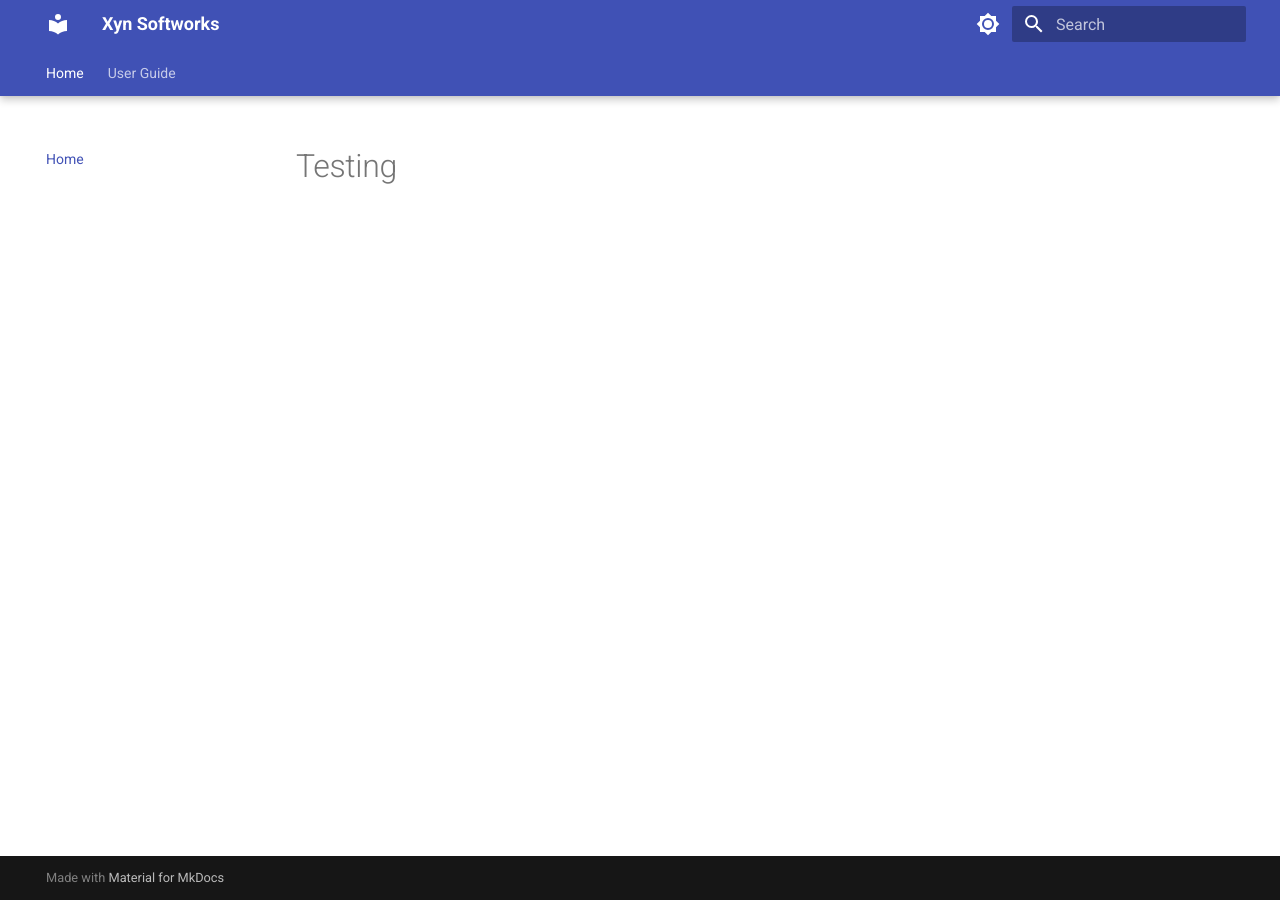
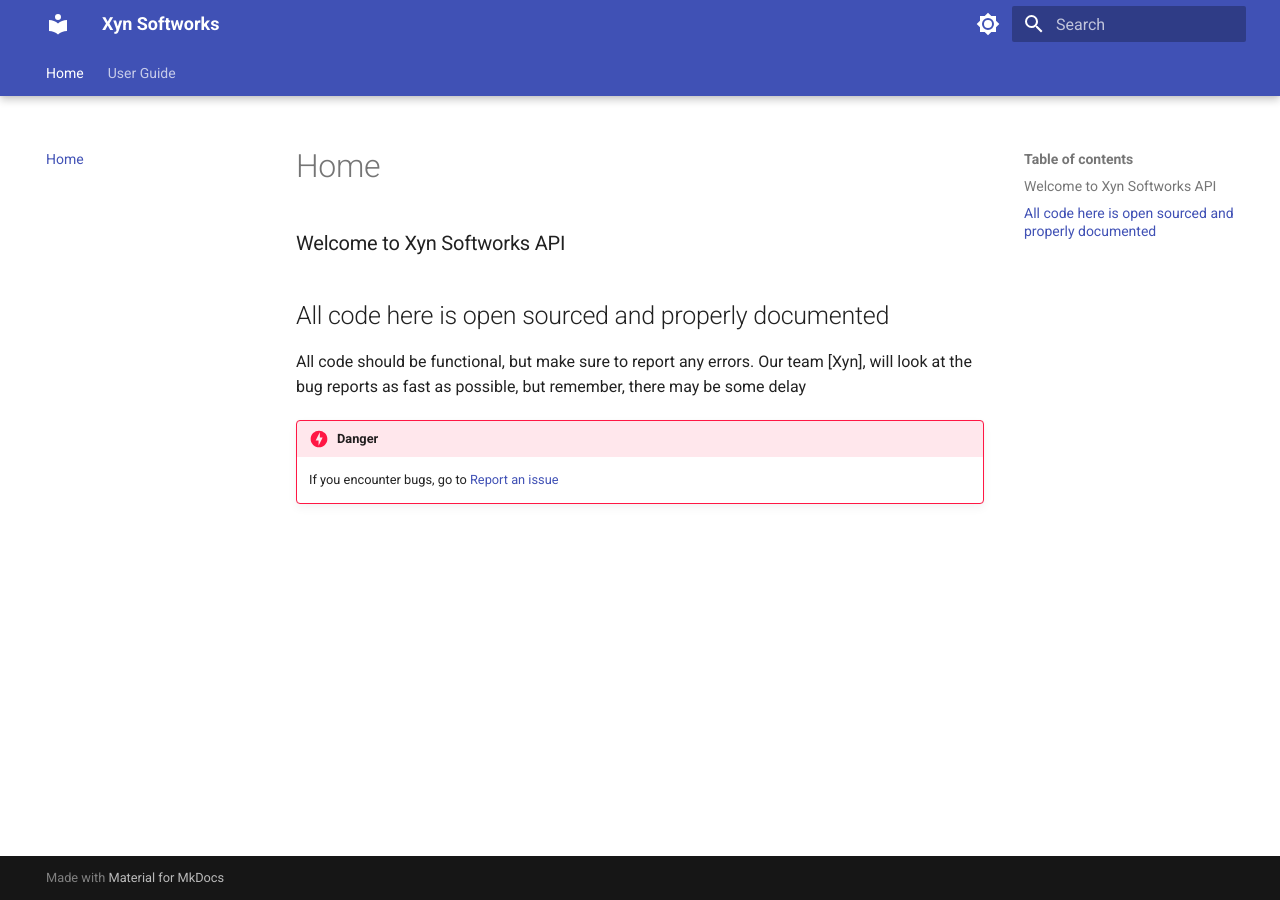
Before and after one commit to XynDev/XynDev.github.io, an MkDocs documentation site: the page built from docs/index.md, in a window 1280 px wide. Built offline with MkDocs 1.6.1 and Material for MkDocs 9.7.7, drawn with Linux system fonts in a browser that asks for light colours.

Commit message:
commited

```diff
--- a/docs/index.md
+++ b/docs/index.md
@@ -1 +1,10 @@
-# Testing
+# Home
+### Welcome to Xyn Softworks API
+
+## All code here is open sourced and properly documented
+
+All code should be functional, but make sure to report any errors. Our team [Xyn], will look at the bug reports as fast as possible, but remember, there may be some delay
+
+!!! danger
+
+    If you encounter bugs, go to [Report an issue]("https://github.com/XynDev/XynDev.github.io/issues")
--- a/mkdocs.yml
+++ b/mkdocs.yml
@@ -27,8 +27,18 @@ theme:
 
 plugins:
   - search
+  - tags:
+      enabled: true
+      tags_slugify_separator: "-"
 
+markdown_extensions:
+  - toc:
+      permalink: true
 
+  - tables
+  - admonition
+  - pymdownx.details
+  - pymdownx.superfences
 
 nav:
   - Home: 'index.md'
```
Also changed, not shown: docs/sub/experimental.md (line endings or trailing spaces).
